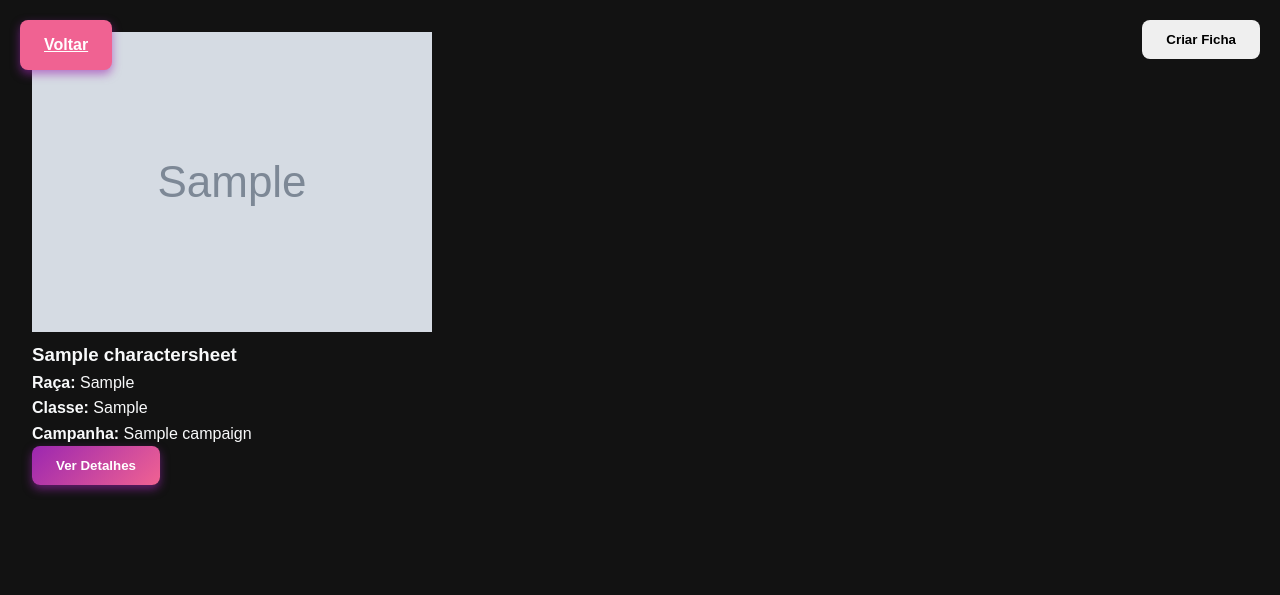
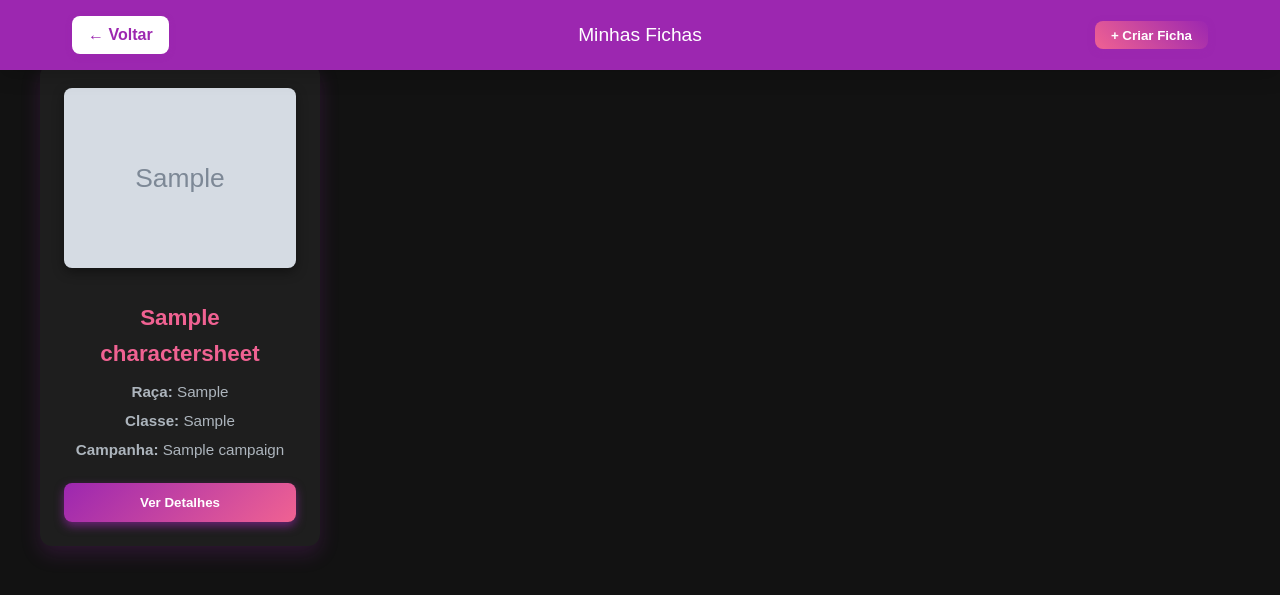
Before and after one commit to Fernando-1909/sistema-rpg, a Django app: page /fichas/1/ in a window 1280 px wide. Shown: the top 595 px of the page. Run offline with Django 4.2, Linux system fonts and the light colour scheme; a user stored in the database is signed in; tables that the repository leaves empty hold one stand-in row (values such as "Sample post"); grey boxes marked "Sample" are stand-in pictures.

Commit message:
Add files via upload

```diff
--- a/backend/fichas/views.py
+++ b/backend/fichas/views.py
@@ -104,16 +104,123 @@ def criar_campanha(request):
 
 @login_required
 def listar_fichas(request, campaign_id=None):
-    if request.user.is_superuser:
+    # Configurações iniciais
+    user = request.user
+    is_admin = user.is_superuser
+
+    # Filtra as fichas
+    if is_admin:
         fichas = CharacterSheet.objects.filter(campaign_id=campaign_id) if campaign_id else CharacterSheet.objects.all()
-        campanhas = Campaign.objects.all()
     else:
-        fichas = CharacterSheet.objects.filter(player=request.user, campaign_id=campaign_id) if campaign_id else CharacterSheet.objects.filter(player=request.user)
-        campanhas = Campaign.objects.all()
+        fichas = CharacterSheet.objects.filter(player=user)
+        if campaign_id:
+            fichas = fichas.filter(campaign_id=campaign_id)
+
+    campanhas = Campaign.objects.all()
+
+    # Verifica se é uma requisição DELETE
+    if request.method == 'DELETE':
+        try:
+            data = json.loads(request.body)
+            ficha_id = data.get('ficha_id')
+            ficha = CharacterSheet.objects.get(id=ficha_id)
+
+            # Verifica permissão - apenas admin ou o criador pode deletar
+            if not (is_admin or ficha.player == user):
+                return JsonResponse({'success': False, 'error': 'Você não tem permissão para deletar esta ficha'}, status=403)
+
+            ficha.delete()
+            return JsonResponse({'success': True})
+        except CharacterSheet.DoesNotExist:
+            return JsonResponse({'success': False, 'error': 'Ficha não encontrada'}, status=404)
+        except Exception as e:
+            return JsonResponse({'success': False, 'error': str(e)}, status=400)
+
+    # Processa POST (criação/edição)
+    if request.method == 'POST':
+        try:
+            # Verifica se é edição
+            ficha_id = request.POST.get('ficha_id')
+
+            if ficha_id:  # EDIÇÃO
+                ficha = CharacterSheet.objects.get(id=ficha_id)
+
+                # Verifica permissão
+                if not is_admin and ficha.player != user:
+                    return HttpResponseForbidden("Sem permissão")
+
+                # Atualiza TODOS os campos (incluindo os inteiros)
+                ficha.name = request.POST.get('name', ficha.name)
+                ficha.race = request.POST.get('race', ficha.race)
+                ficha.char_class = request.POST.get('char_class', ficha.char_class)
+                ficha.weapon = request.POST.get('weapon', ficha.weapon)
+                ficha.element = request.POST.get('element', ficha.element)
+
+                # Campos numéricos (convertendo para int)
+                ficha.strength = int(request.POST.get('strength', ficha.strength))
+                ficha.vitality = int(request.POST.get('vitality', ficha.vitality))
+                ficha.agility = int(request.POST.get('agility', ficha.agility))
+                ficha.charisma = int(request.POST.get('charisma', ficha.charisma))
+                ficha.intelligence = int(request.POST.get('intelligence', ficha.intelligence))
+                ficha.hp = int(request.POST.get('hp', ficha.hp))
+                ficha.speed = int(request.POST.get('speed', ficha.speed))
+                ficha.energy = int(request.POST.get('energy', ficha.energy))
+
+                ficha.opinion = request.POST.get('opinion', ficha.opinion)
+                ficha.skills = request.POST.get('skills', ficha.skills)
+
+                # Foto (se enviada)
+                if 'photo' in request.FILES:
+                    ficha.photo = request.FILES['photo']
+
+                ficha.save()
+                return redirect('listar_fichas', campaign_id=campaign_id)
+
+            else:  # CRIAÇÃO
+                ficha = CharacterSheet(
+                    player=user,
+                    name=request.POST.get('name'),
+                    race=request.POST.get('race'),
+                    char_class=request.POST.get('char_class'),
+                    weapon=request.POST.get('weapon'),
+                    element=request.POST.get('element'),
+
+                    # Campos numéricos (convertendo para int)
+                    strength=int(request.POST.get('strength', 0)),
+                    vitality=int(request.POST.get('vitality', 0)),
+                    agility=int(request.POST.get('agility', 0)),
+                    charisma=int(request.POST.get('charisma', 0)),
+                    intelligence=int(request.POST.get('intelligence', 0)),
+                    hp=int(request.POST.get('hp', 0)),
+                    speed=int(request.POST.get('speed', 0)),
+                    energy=int(request.POST.get('energy', 0)),
+
+                    opinion=request.POST.get('opinion', ''),
+                    skills=request.POST.get('skills', ''),
+                )
+
+                if 'photo' in request.FILES:
+                    ficha.photo = request.FILES['photo']
+
+                # Associa à campanha se houver
+                if campaign_id:
+                    ficha.campaign = Campaign.objects.get(id=campaign_id)
+
+                ficha.save()
+                return redirect('listar_fichas', campaign_id=campaign_id)
+
+        except Exception as e:
+            return render(request, 'fichas.html', {
+                'fichas': fichas,
+                'campanhas': campanhas,
+                'current_campaign': campaign_id,
+                'error': f"Erro: {str(e)}"
+            })
 
     return render(request, 'fichas.html', {
         'fichas': fichas,
-        'campanhas': campanhas
+        'campanhas': campanhas,
+        'current_campaign': campaign_id
     })
 
 @login_required
--- a/backend/sistema_rpg/urls.py
+++ b/backend/sistema_rpg/urls.py
@@ -27,9 +27,10 @@ urlpatterns = [
     path('campanhas/listar/', listar_campanhas),
     path('campanhas/criar/', criar_campanha, name='criar_campanha'),
     path('fichas/<int:campaign_id>/', listar_fichas, name='listar_fichas'),
-    path('ficha/novo/', criar_ficha, name='criar_ficha'),
+    #path('ficha/novo/', criar_ficha, name='criar_ficha'),
     path('ficha/<int:ficha_id>/', visualizar_ficha, name='visualizar_ficha'),
-    path('ficha/<int:ficha_id>/editar/', editar_ficha, name='editar_ficha'),
+    path('fichas/editar/', editar_ficha, name='editar_ficha'),  # Para criação
+    path('fichas/editar/<int:ficha_id>/', editar_ficha, name='editar_ficha'),
     path('user-info/', user_info),
 ] + static(settings.MEDIA_URL, document_root=settings.MEDIA_ROOT)
 
--- a/frontend/css/fichas.css
+++ b/frontend/css/fichas.css
@@ -940,3 +940,301 @@ input:focus, textarea:focus, select:focus {
     border-radius: 4px;
     text-align: center;
 }
+
+.grid-layout {
+    display: grid;
+    grid-template-columns: repeat(auto-fit, minmax(280px, 1fr));
+    gap: 2rem;
+    margin-top: 2rem;
+}
+
+.styled-card {
+    background-color: var(--color-card);
+    border-radius: var(--radius-lg);
+    padding: 1.5rem;
+    box-shadow: 0 8px 20px rgba(156, 39, 176, 0.2);
+    transition: transform 0.3s ease, box-shadow 0.3s ease;
+    text-align: center;
+}
+
+.styled-card:hover {
+    transform: translateY(-6px);
+    box-shadow: 0 12px 24px rgba(156, 39, 176, 0.4);
+}
+
+.ficha-card h3.ficha-nome {
+    font-size: 1.4rem;
+    color: var(--color-purple);
+    margin: 1rem 0 0.5rem;
+}
+
+.ficha-card p {
+    font-size: 0.95rem;
+    margin-bottom: 0.5rem;
+}
+
+.ver-detalhes {
+    margin-top: 1rem;
+    width: 100%;
+}
+
+.ficha-foto {
+    width: 100%;
+    height: 180px;
+    object-fit: cover;
+    border-radius: var(--radius-md);
+    box-shadow: 0 4px 12px rgba(0, 0, 0, 0.4);
+    margin-bottom: 1rem;
+}
+
+.status-bars-container {
+  display: flex;
+  flex-direction: column;
+  gap: 1.5rem;
+  margin-bottom: 2rem;
+}
+
+.bar-section {
+  width: 100%;
+}
+
+.bar-label {
+  font-weight: 700;
+  font-size: 1.1rem;
+  margin-bottom: 0.3rem;
+  display: block;
+}
+
+/* Cores distintas para os rótulos */
+.bar-section:nth-child(1) .bar-label {
+  color: #ff4444; /* Vermelho para HP */
+}
+
+.bar-section:nth-child(2) .bar-label {
+  color: #448aff; /* Azul para Energia */
+}
+
+
+.bar-controls {
+  display: flex;
+  align-items: center;
+  gap: 0.5rem;
+  margin-bottom: 0.5rem;
+  justify-content: center;
+}
+
+.ficha-detalhes-grid-lindo {
+  display: grid;
+  grid-template-columns: repeat(auto-fit, minmax(240px, 1fr));
+  gap: 2rem;
+  margin: 2rem 0;
+}
+
+.detalhes-coluna-info {
+  display: flex;
+  flex-direction: column;
+  gap: 0.6rem;
+}
+
+.info-item {
+  background-color: var(--color-card);
+  padding: 0.6rem 1rem;
+  border-radius: var(--radius-md);
+  font-size: 0.95rem;
+  color: var(--color-text);
+  box-shadow: 0 3px 10px rgba(0, 0, 0, 0.25);
+}
+
+.detalhes-coluna-atributos {
+  display: flex;
+  flex-direction: column;
+  gap: 0.5rem;
+}
+
+.atributo-tag {
+  padding: 0.6rem 1rem;
+  border-radius: var(--radius-md);
+  font-weight: bold;
+  font-size: 0.95rem;
+  display: flex;
+  justify-content: space-between;
+  align-items: center;
+  font-family: 'Poppins', sans-serif;
+  color: white;
+  box-shadow: 0 4px 12px rgba(0, 0, 0, 0.3);
+  text-shadow: 0 1px 2px rgba(0, 0, 0, 0.3);
+}
+
+.atributo-tag {
+  font-weight: bold;
+  font-size: 1rem;
+  display: flex;
+  justify-content: space-between;
+  align-items: center;
+  font-family: 'Poppins', sans-serif;
+  text-shadow: none;
+  box-shadow: none;
+  background: none;
+  padding: 0.3rem 0;
+}
+
+/* CORES DE TEXTO INDIVIDUAIS (somente a fonte colorida!) */
+.atributo-tag.forca        { color: #f44336; } /* vermelho */
+.atributo-tag.vitalidade   { color: #4caf50; } /* verde */
+.atributo-tag.agilidade    { color: #2196f3; } /* azul */
+.atributo-tag.carisma      { color: #e91e63; } /* rosa */
+.atributo-tag.inteligencia { color: #9c27b0; } /* roxo */
+.atributo-tag.velocidade   { color: #ff9800; } /* laranja */
+
+/* === HEADER FIXO ROXO COM TÍTULO CENTRAL === */
+.header {
+    position: fixed;
+    top: 0;
+    left: 0;
+    width: 100%;
+    z-index: 1000;
+    background-color: var(--color-purple);
+    box-shadow: 0 4px 20px rgba(0, 0, 0, 0.2);
+    padding: 1rem 0;
+    transition: all 0.3s ease;
+    -webkit-backdrop-filter: blur(0);
+    backdrop-filter: blur(0);
+}
+
+.header.scrolled {
+    padding: 0.5rem 0;
+    background-color: rgba(138, 43, 226, 0.95);
+    -webkit-backdrop-filter: blur(10px);
+    backdrop-filter: blur(10px);
+}
+
+/* Layout do conteúdo: título no centro, botões nas pontas */
+.header-content {
+    max-width: 1200px;
+    margin: 0 auto;
+    padding: 0 2rem;
+    display: grid;
+    grid-template-columns: 1fr auto 1fr;
+    align-items: center;
+    text-align: center;
+    position: relative;
+}
+
+/* Título centralizado com fonte menor */
+.page-title {
+    font-size: 1.2rem;
+    font-weight: 500;
+    color: #fff;
+    grid-column: 2; /* centralizado */
+}
+
+/* Botões à esquerda e direita */
+.header-buttons {
+    display: flex;
+    gap: 1rem;
+}
+
+.header-left{
+    display: flex;
+    align-items: center;
+
+}
+
+.header-right {
+    justify-content: flex-end;
+    grid-column: 3;
+}
+
+/* Estilo dos botões */
+.header-buttons .btn-pink {
+    background-color: #fff;
+    color: var(--color-purple);
+    padding: 0.4rem 1rem;
+    border-radius: var(--radius-md);
+    font-weight: 600;
+    border: none;
+    cursor: pointer;
+    box-shadow: 0 2px 6px rgba(156, 39, 176, 0.3);
+    transition: background-color 0.3s ease, color 0.3s ease;
+    text-decoration: none;
+}
+
+.header-buttons .btn-pink:hover {
+    background-color: var(--color-pink);
+    color: #fff;
+}
+
+.header-buttons .btn-gradient {
+    background: linear-gradient(45deg, var(--color-pink), var(--color-purple));
+    color: #fff;
+    padding: 0.4rem 1rem;
+    border-radius: var(--radius-md);
+    font-weight: 600;
+    border: none;
+    cursor: pointer;
+    box-shadow: 0 2px 6px rgba(156, 39, 176, 0.5);
+    transition: filter 0.3s ease;
+}
+
+.header-buttons .btn-gradient:hover {
+    filter: brightness(1.1);
+}
+
+
+/* === CONTAINER DAS FICHAS - LAYOUT FLEXIVEL COM QUEBRA DE LINHA === */
+.fichas-lista.grid-layout {
+    display: flex;
+    flex-wrap: wrap;
+    gap: 1.5rem; /* espaçamento entre cards */
+    justify-content: flex-start;
+    padding: 0 0.5rem;
+}
+
+/* === FICHAS COMO CARDS ORGANIZADOS EM BLOCO MENOR === */
+.ficha-card.styled-card {
+    display: flex;
+    flex-direction: column;
+    align-items: center;
+    background-color: var(--color-card);
+    border-radius: var(--radius-lg);
+    padding: 1.5rem;
+    box-shadow: 0 8px 20px rgba(156, 39, 176, 0.2);
+    transition: transform 0.3s ease, box-shadow 0.3s ease;
+    text-align: center;
+    min-height: 380px;
+
+    /* novo: limita o tamanho do card e permite flexibilidade */
+    flex: 0 1 280px; /* largura base 280px, pode encolher se precisar */
+    max-width: 280px;
+}
+
+.ficha-card.styled-card:hover {
+    transform: translateY(-6px);
+    box-shadow: 0 12px 24px rgba(156, 39, 176, 0.4);
+}
+
+.ficha-card h3.ficha-nome {
+    font-size: 1.4rem;
+    color: var(--color-pink);
+    margin: 1rem 0 0.5rem;
+}
+
+.ficha-card p {
+    font-size: 0.95rem;
+    margin-bottom: 0.3rem;
+    color: var(--color-text-light);
+}
+
+.ficha-foto {
+    width: 100%;
+    height: 180px;
+    object-fit: cover;
+    border-radius: var(--radius-md);
+    box-shadow: 0 4px 12px rgba(0, 0, 0, 0.4);
+    margin-bottom: 1rem;
+}
+
+.ver-detalhes {
+    margin-top: 1rem;
+    width: 100%;
+}
--- a/frontend/templates/fichas.html
+++ b/frontend/templates/fichas.html
@@ -43,23 +43,29 @@
     </script>
     {% endif %}
 
-    <div class="back-btn-container">
-        <a href="{% url 'campanhas' %}" class="btn btn-pink">Voltar</a>
+    <header class="header">
+    <div class="header-content">
+        <div class="header-left header-buttons">
+        <a href="{% url 'campanhas' %}" class="btn btn-pink">← Voltar</a>
+        </div>
+
+        <h1 class="page-title">Minhas Fichas</h1>
+
+        <div class="header-right header-buttons">
+        <button id="create-sheet-btn" class="btn btn-gradient">+ Criar Ficha</button>
+        </div>
     </div>
-
-    <div class="create-sheet-btn-container">
-        <button id="create-sheet-btn" class="btn btn-primary">Criar Ficha</button>
-    </div>
+    </header>
 
     <!-- Lista de fichas -->
-    <section class="fichas-lista">
+    <section class="fichas-lista grid-layout">
         {% if fichas %}
             {% for ficha in fichas %}
-                <div class="ficha-card">
+                <div class="ficha-card styled-card">
                     {% if ficha.photo %}
                         <img src="{{ ficha.photo.url }}" alt="Foto de {{ ficha.name }}" class="ficha-foto">
                     {% endif %}
-                    <h3>{{ ficha.name }}</h3>
+                    <h3 class="ficha-nome">{{ ficha.name }}</h3>
                     <p><strong>Raça:</strong> {{ ficha.race }}</p>
                     <p><strong>Classe:</strong> {{ ficha.char_class }}</p>
                     <p><strong>Campanha:</strong>
@@ -69,7 +75,7 @@
                             Nenhuma
                         {% endif %}
                     </p>
-                    <button class="btn btn-gradient"
+                    <button class="btn btn-gradient ver-detalhes"
                         onclick="abrirModalFicha(this)"
                         data-id="{{ ficha.id }}"
                         data-nome="{{ ficha.name }}"
@@ -89,9 +95,8 @@
                         data-anotacoes="{{ ficha.opinion|default:'-' }}"
                         data-pericias="{{ ficha.skills|default:'-' }}"
                         data-foto="{{ ficha.photo.url|default:'' }}">
-                    Ver Detalhes
-                </button>
-
+                        Ver Detalhes
+                    </button>
                 </div>
             {% endfor %}
         {% else %}
@@ -99,12 +104,17 @@
         {% endif %}
     </section>
 
+
     <!-- Modal Criar Ficha -->
     <div id="create-sheet-modal" class="modal hidden">
         <div class="modal-content">
             <span class="close-modal">&times;</span>
             <h2>Criar Nova Ficha</h2>
-            <form id="new-sheet-form" method="POST" action="{% url 'criar_ficha' %}" enctype="multipart/form-data">
+            <form id="new-sheet-form" method="POST" enctype="multipart/form-data">
+                <input type="hidden" name="csrfmiddlewaretoken" value="{{ csrf_token }}">
+                {% if editar_mode %}
+                    <input type="hidden" name="ficha_id" value="{{ ficha_edit.id }}">
+                {% endif %}
                 {% csrf_token %}
 
                 <div class="form-group">
```
Also changed, not shown: frontend/css/styles.css (+0 -19 lines), frontend/js/ficha.js (+183 -72 lines), frontend/assets/images/assets/images/heitor.png (added), frontend/assets/images/assets/images/mash.png (added), frontend/assets/images/assets/images/susie.png (added), frontend/css/view-fichas.css (line endings or trailing spaces).
